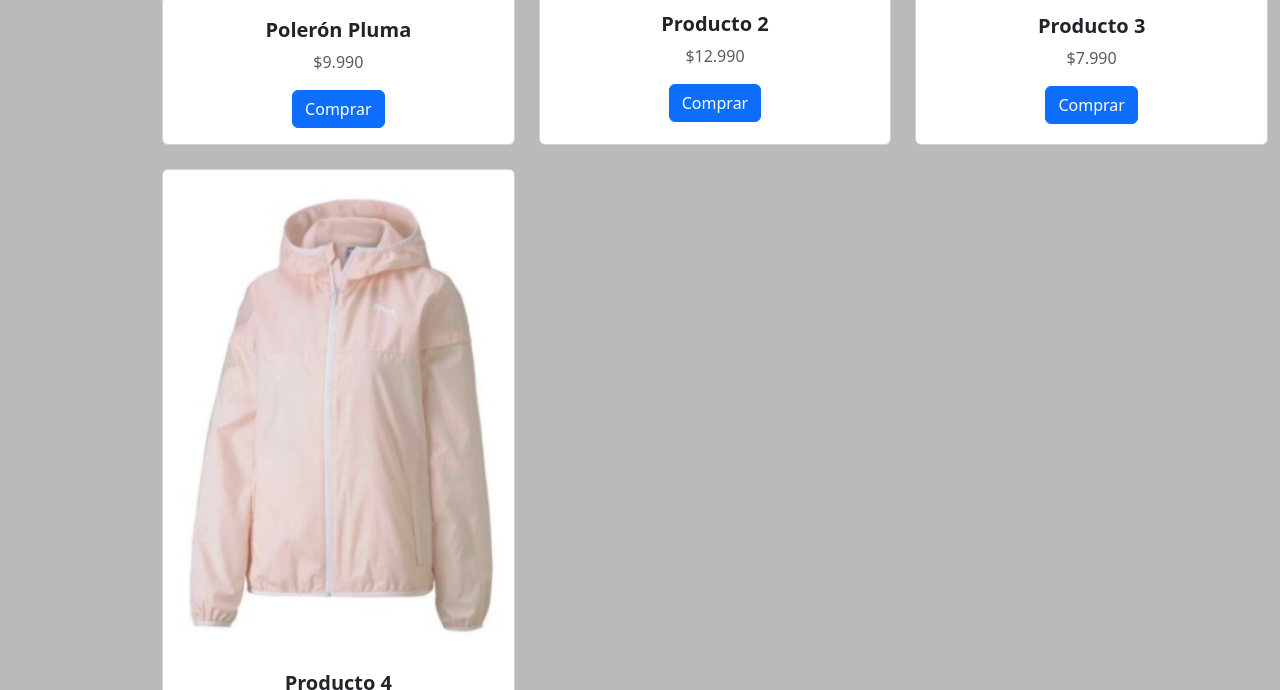
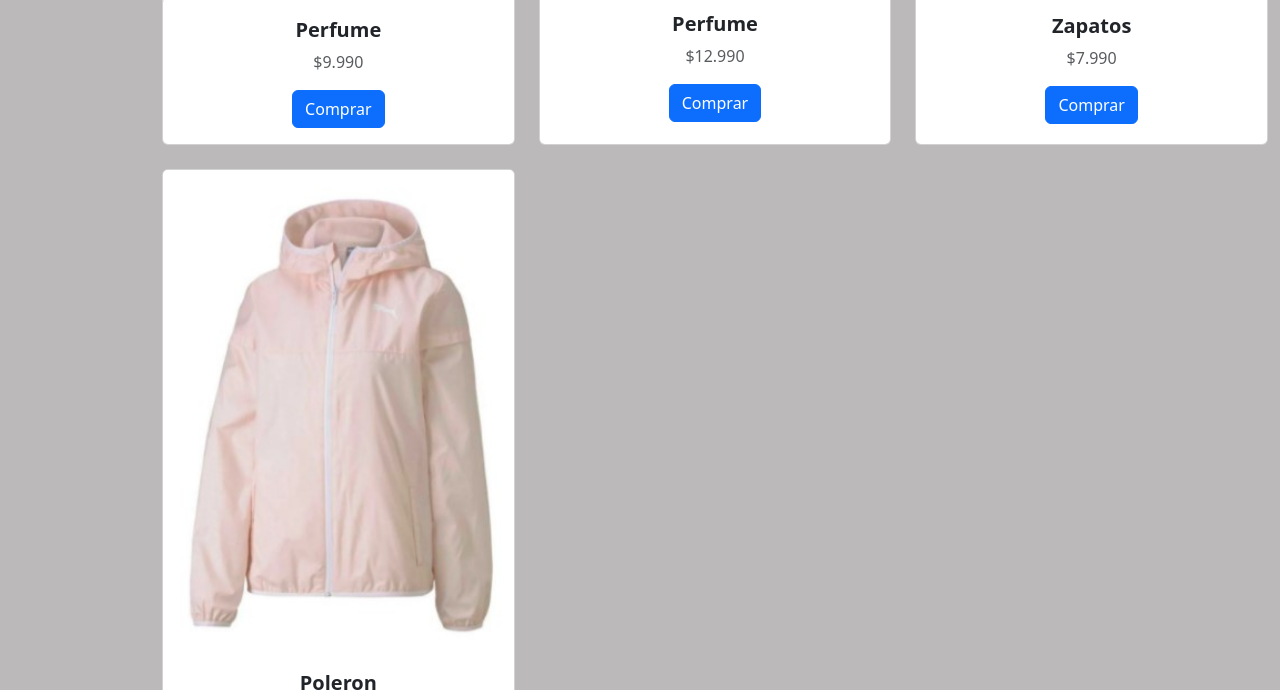
Before and after one commit to Camila-guti/e-commerce, a plain HTML site: page assets/index.html in a window 1280 px wide. Shown: the part 390-1080 px from the top of the page. Drawn offline with nearby package versions, Linux system fonts and the light colour scheme.

Commit message:
codigo listo

```diff
--- a/assets/index.html
+++ b/assets/index.html
@@ -39,7 +39,7 @@
         <div class="card h-100">
           <img src="/assets/img/Perfume 323x314.jpg" class="card-img-top" alt="Polerón Pluma">
           <div class="card-body">
-            <h5 class="card-title fw-bold">Polerón Pluma</h5>
+            <h5 class="card-title fw-bold">Perfume</h5>
             <p class="card-text text-muted">$9.990</p>
             <a href="#" class="btn btn-primary">Comprar</a>
           </div>
@@ -51,7 +51,7 @@
         <div class="card h-100">
           <img src="/assets/img/perfume phantom.jpg" class="card-img-top" alt="Producto 2">
           <div class="card-body">
-            <h5 class="card-title fw-bold">Producto 2</h5>
+            <h5 class="card-title fw-bold">Perfume</h5>
             <p class="card-text text-muted">$12.990</p>
             <a href="#" class="btn btn-primary">Comprar</a>
           </div>
@@ -63,7 +63,7 @@
         <div class="card h-100">
           <img src="/assets/img/zapatos docker.jpg" class="card-img-top" alt="Producto 3">
           <div class="card-body">
-            <h5 class="card-title fw-bold">Producto 3</h5>
+            <h5 class="card-title fw-bold">Zapatos</h5>
             <p class="card-text text-muted">$7.990</p>
             <a href="#" class="btn btn-primary">Comprar</a>
           </div>
@@ -75,7 +75,7 @@
         <div class="card h-100">
           <img src="/assets/img/Poleron pluma.jpg" class="card-img-top" alt="Producto 4">
           <div class="card-body">
-            <h5 class="card-title fw-bold">Producto 4</h5>
+            <h5 class="card-title fw-bold">Poleron</h5>
             <p class="card-text text-muted">$14.990</p>
             <a href="#" class="btn btn-primary">Comprar</a>
           </div>
```
